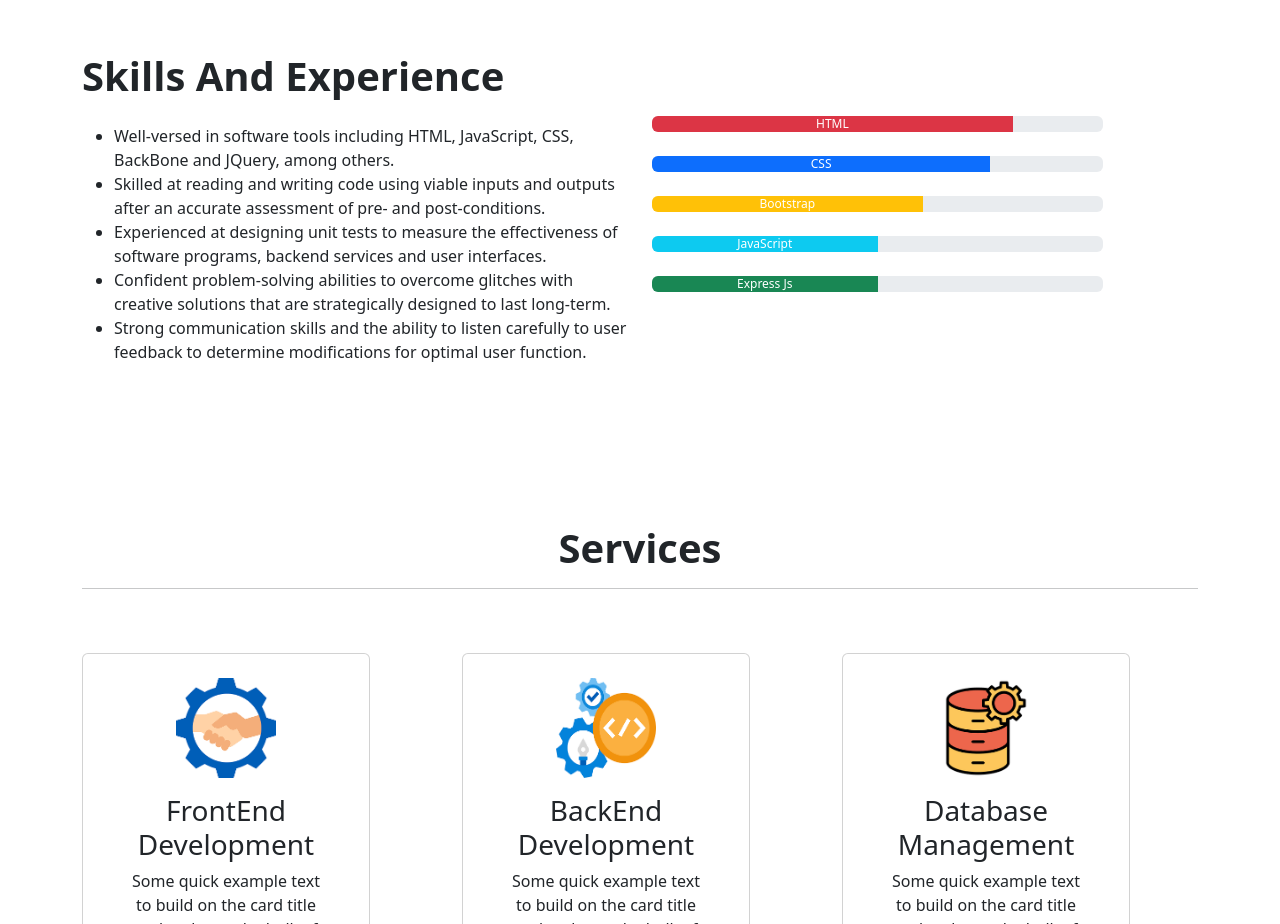
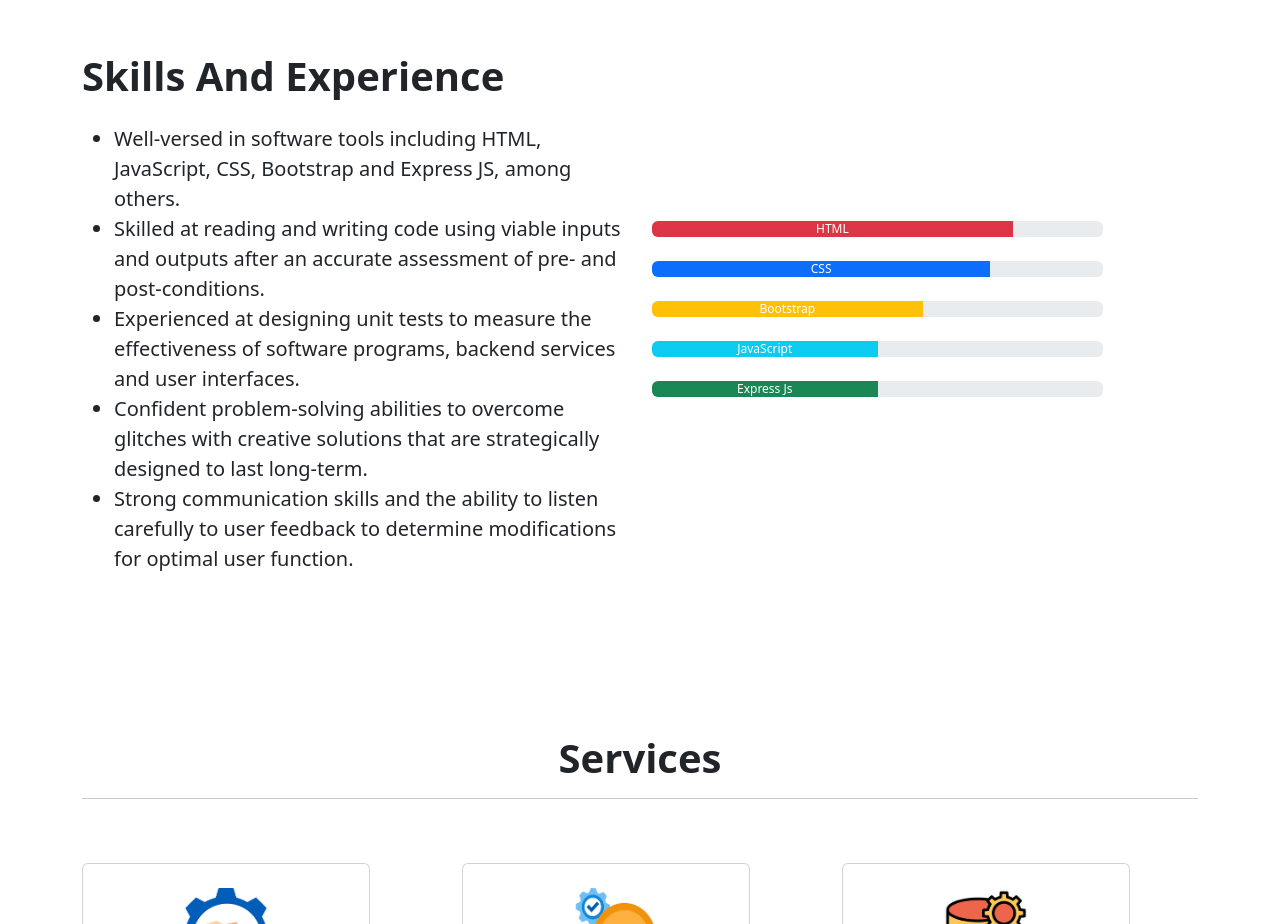
Before and after one commit to makajodie2/makajodie, a plain HTML site: page index.html in a window 1280 px wide. Shown: the part 1600-2524 px from the top of the page. Drawn offline with nearby package versions, Linux system fonts and the light colour scheme.

Commit message:
Update index.html

```diff
--- a/index.html
+++ b/index.html
@@ -105,8 +105,8 @@
           <div class="col-md-6">
             <h1 class="fw-bold mb-4">Skills And Experience</h1>
             <p class="lead">
-              <ul>
-                <li>Well-versed in software tools including HTML, JavaScript, CSS, BackBone and JQuery, among others.</li>
+              <ul class="lead">
+                <li>Well-versed in software tools including HTML, JavaScript, CSS, Bootstrap and Express JS, among others.</li>
                 <li>Skilled at reading and writing code using viable inputs and outputs after an accurate assessment of pre- and post-conditions.</li>
                 <li>Experienced at designing unit tests to measure the effectiveness of software programs, backend services and user interfaces.</li>
                 <li>Confident problem-solving abilities to overcome glitches with creative solutions that are strategically designed to last long-term.</li>
```
